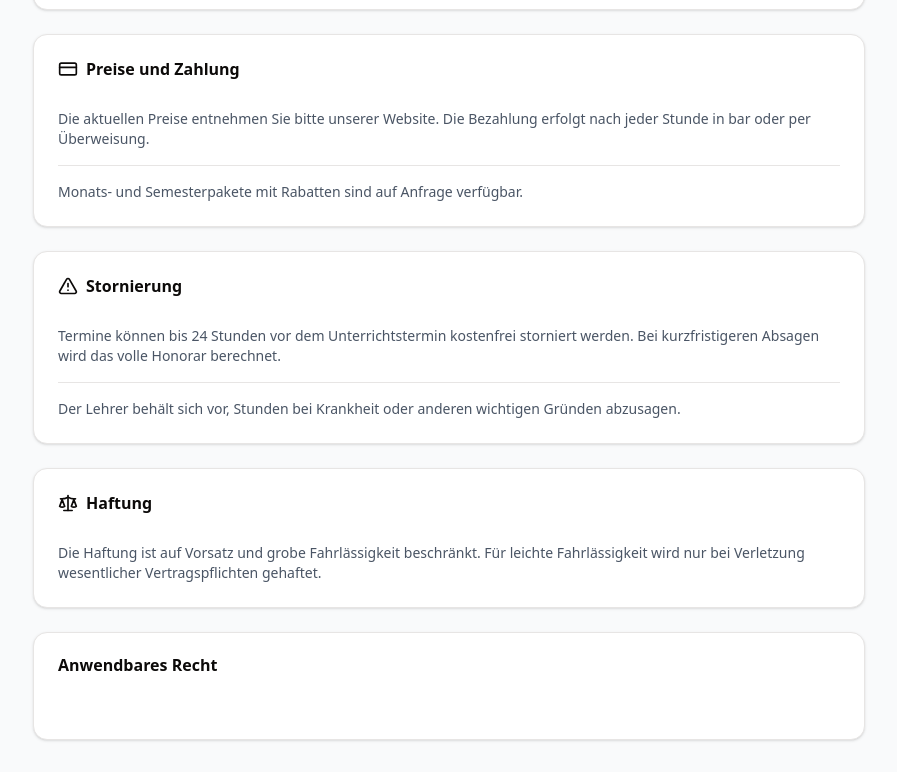
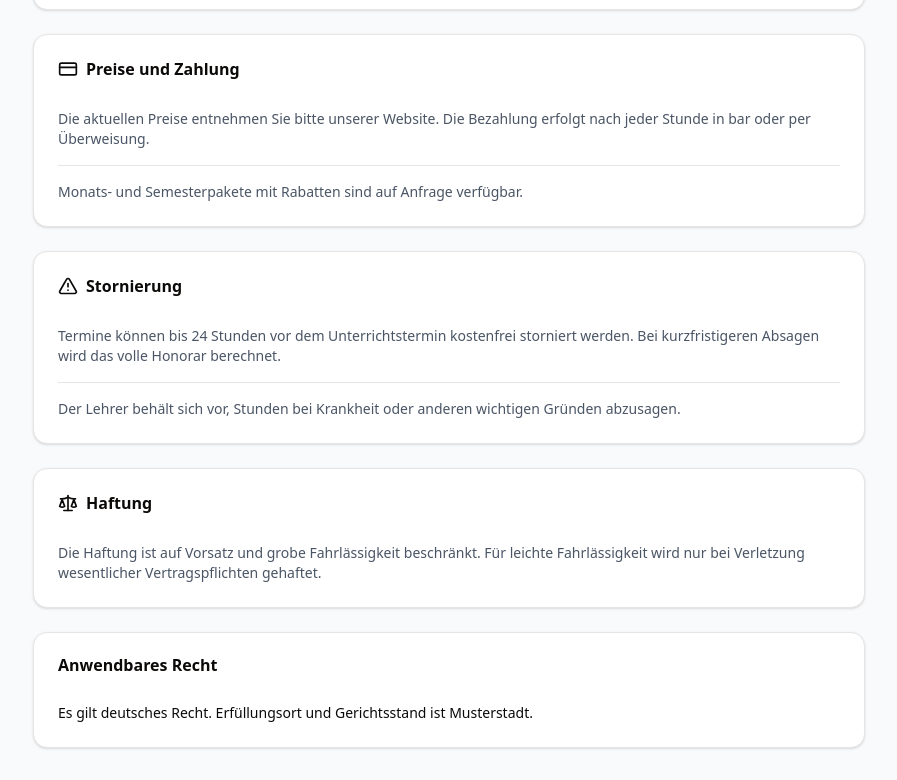
Before and after one commit to bumbaRasch/elena-landing-page, a Next.js app: page /terms in a window 1280 px wide. Shown: the part 776-1556 px from the top of the page, without its empty margins (191-1088 px from the left). Built offline with nearby package versions, Linux system fonts and the light colour scheme.

Commit message:
fix: update applicable law section to consolidate content into a single paragraph

```diff
--- a/app/terms/page.tsx
+++ b/app/terms/page.tsx
@@ -124,9 +124,7 @@ export default function TermsPage() {
               <CardTitle>{t.terms.law.title}</CardTitle>
             </CardHeader>
             <CardContent className="space-y-3">
-              <p className="text-sm">{t.terms.law.applicable}</p>
-              <p className="text-sm">{t.terms.law.jurisdiction}</p>
-              <p className="text-sm">{t.terms.law.severability}</p>
+              <p className="text-sm">{t.terms.law.content}</p>
             </CardContent>
           </Card>
         </div>
```
